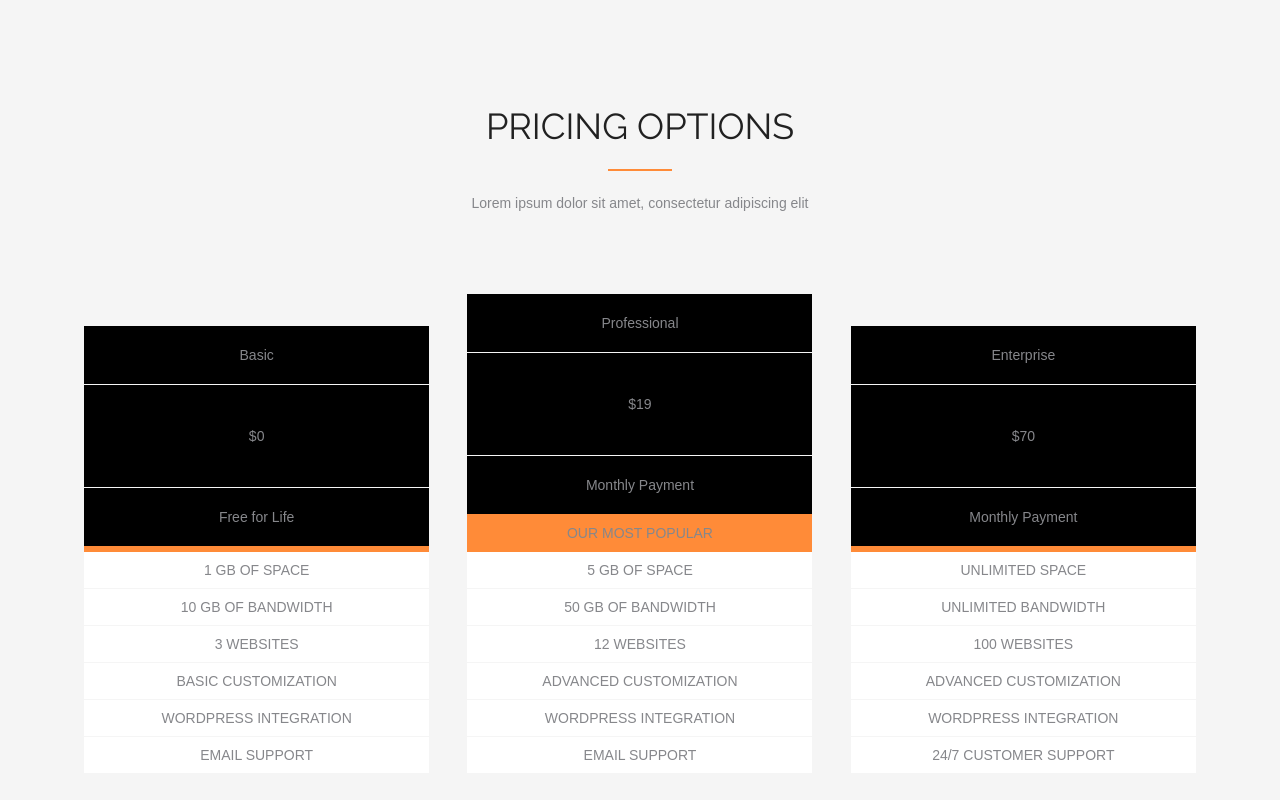
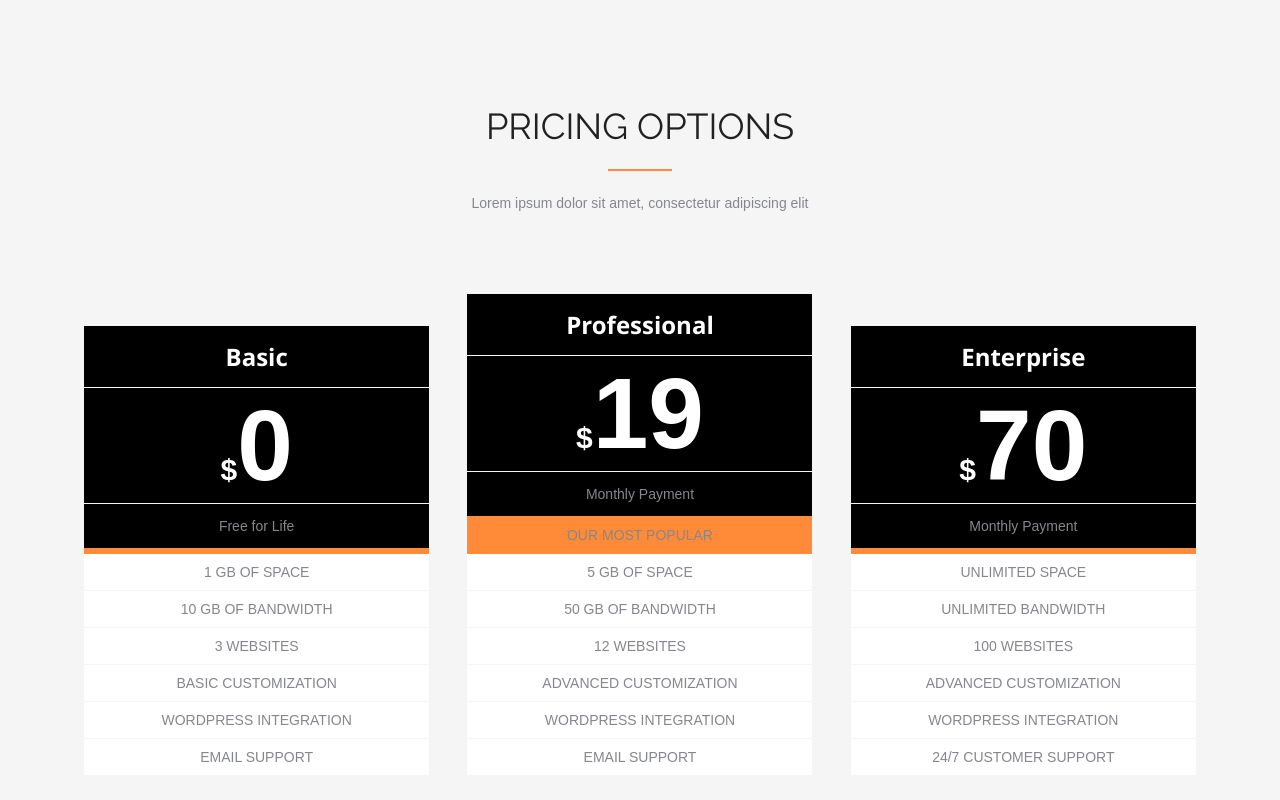
Before and after one commit to donald3309463/tms-html, a plain HTML site: page index.html in a window 1280 px wide. Shown: the part 1486-2286 px from the top of the page. Drawn offline with Linux system fonts and the light colour scheme; a web font is replaced by a local one.

Commit message:
index,stlyles,fonts,h2, block "AWESOME", block Stylish full, social black, contact, prices, header, no fonts, intro,

```diff
--- a/assets/style/Fonts.css
+++ b/assets/style/Fonts.css
@@ -104,3 +104,21 @@
     src: local('Open Sans SemiBold'), local('OpenSans-SemiBold'), url(https://fonts.gstatic.com/s/opensans/v17/mem5YaGs126MiZpBA-UNirkOUuhp.woff2) format('woff2');
     unicode-range: U+0000-00FF, U+0131, U+0152-0153, U+02BB-02BC, U+02C6, U+02DA, U+02DC, U+2000-206F, U+2074, U+20AC, U+2122, U+2191, U+2193, U+2212, U+2215, U+FEFF, U+FFFD;
 }
+/* latin-ext */
+@font-face {
+    font-family: 'Raleway';
+    font-style: normal;
+    font-weight: 700;
+    font-display: swap;
+    src: local('Raleway Bold'), local('Raleway-Bold'), url(https://fonts.gstatic.com/s/raleway/v14/1Ptrg8zYS_SKggPNwJYtWqhPAMif.woff2) format('woff2');
+    unicode-range: U+0100-024F, U+0259, U+1E00-1EFF, U+2020, U+20A0-20AB, U+20AD-20CF, U+2113, U+2C60-2C7F, U+A720-A7FF;
+}
+/* latin */
+@font-face {
+    font-family: 'Raleway';
+    font-style: normal;
+    font-weight: 700;
+    font-display: swap;
+    src: local('Raleway Bold'), local('Raleway-Bold'), url(https://fonts.gstatic.com/s/raleway/v14/1Ptrg8zYS_SKggPNwJYtWqZPAA.woff2) format('woff2');
+    unicode-range: U+0000-00FF, U+0131, U+0152-0153, U+02BB-02BC, U+02C6, U+02DA, U+02DC, U+2000-206F, U+2074, U+20AC, U+2122, U+2191, U+2193, U+2212, U+2215, U+FEFF, U+FFFD;
+}
--- a/assets/style/style.css
+++ b/assets/style/style.css
@@ -291,11 +291,10 @@ textarea {
 
 .price__black {
     background-color: #000000;
-    padding: 21px 0;
+    padding: 14px 0;
 }
 .price__black1 {
     background-color: #000000;
-    padding: 43px 0;
     border-bottom: 1px solid var(--base-color);
     border-top: 1px solid var(--base-color);
 }
@@ -469,7 +468,7 @@ textarea {
     color: var(--primary-color);
     font-weight: 700;
     font-size: 16px;
-    font-family:'Open Sans' , sans-seri
+    font-family:'Open Sans' , sans-serif;
 }
 
 .buttom_start {
@@ -486,3 +485,22 @@ textarea {
     border-radius: 3px;
     cursor: pointer;
 }
+
+._meddium {
+    font-size: 24px;
+    font-weight: 700;
+    font-family:'Open Sans' , sans-serif;
+    color: #FFFFFF ;
+}
+._bigprice {
+    font-size: 100px;
+    font-weight: 700;
+    font-family: 'Raleway' , sans-serif;
+    color: #FFFFFF;
+}
+
+.lowbacks {
+    font-size: 30px;
+    font-weight: 700;
+    font-family: 'Raleway' , sans-serif;
+}
--- a/index.html
+++ b/index.html
@@ -34,7 +34,7 @@
         <input class="contact__field" type="text" placeholder="Password" name="Password">
       </div>
       <div class="tryuself_orange">
-        <button class="buttom_start">Send Message</button>
+        <button class="buttom_start">Get Started</button>
       </div>
     </div>
   </div>
@@ -91,8 +91,8 @@
     <p class="_textcenter">Lorem ipsum dolor sit amet, consectetur adipiscing elit</p>
     <div class="allprices row">
       <div class="pricins">
-        <div class="price__black _textcenter">Basic</div>
-        <div class="price__black1 _textcenter">$0</div>
+        <div class="price__black _textcenter _meddium">Basic</div>
+        <div class="price__black1 _textcenter _bigprice"><span class="lowbacks">$</span>0</div>
         <div class="price__black _textcenter">Free for Life</div>
         <div class="price__choice _textcenter _up"> </div>
         <div class="price__white _textcenter _up">1 gb of space</div>
@@ -103,8 +103,8 @@
         <div class="price__white _textcenter _up">email support</div>
       </div>
       <div class="pricins">
-        <div class="price__black _textcenter">Professional</div>
-        <div class="price__black1 _textcenter">$19</div>
+        <div class="price__black _textcenter _meddium">Professional</div>
+        <div class="price__black1 _textcenter _bigprice"><span class="lowbacks">$</span>19</div>
         <div class="price__black _textcenter">Monthly Payment</div>
         <div class="price__choice _textcenter  _up _bchoice">our most popular</div>
         <div class="price__white _textcenter _up">5 gb of space</div>
@@ -115,8 +115,8 @@
         <div class="price__white _textcenter _up">email support</div>
       </div>
       <div class="pricins">
-        <div class="price__black _textcenter">Enterprise</div>
-        <div class="price__black1 _textcenter">$70</div>
+        <div class="price__black _textcenter _meddium">Enterprise</div>
+        <div class="price__black1 _textcenter _bigprice"><span class="lowbacks">$</span>70</div>
         <div class="price__black _textcenter">Monthly Payment</div>
         <div class="price__choice _textcenter _up"> </div>
         <div class="price__white _textcenter _up">Unlimited space</div>
```
